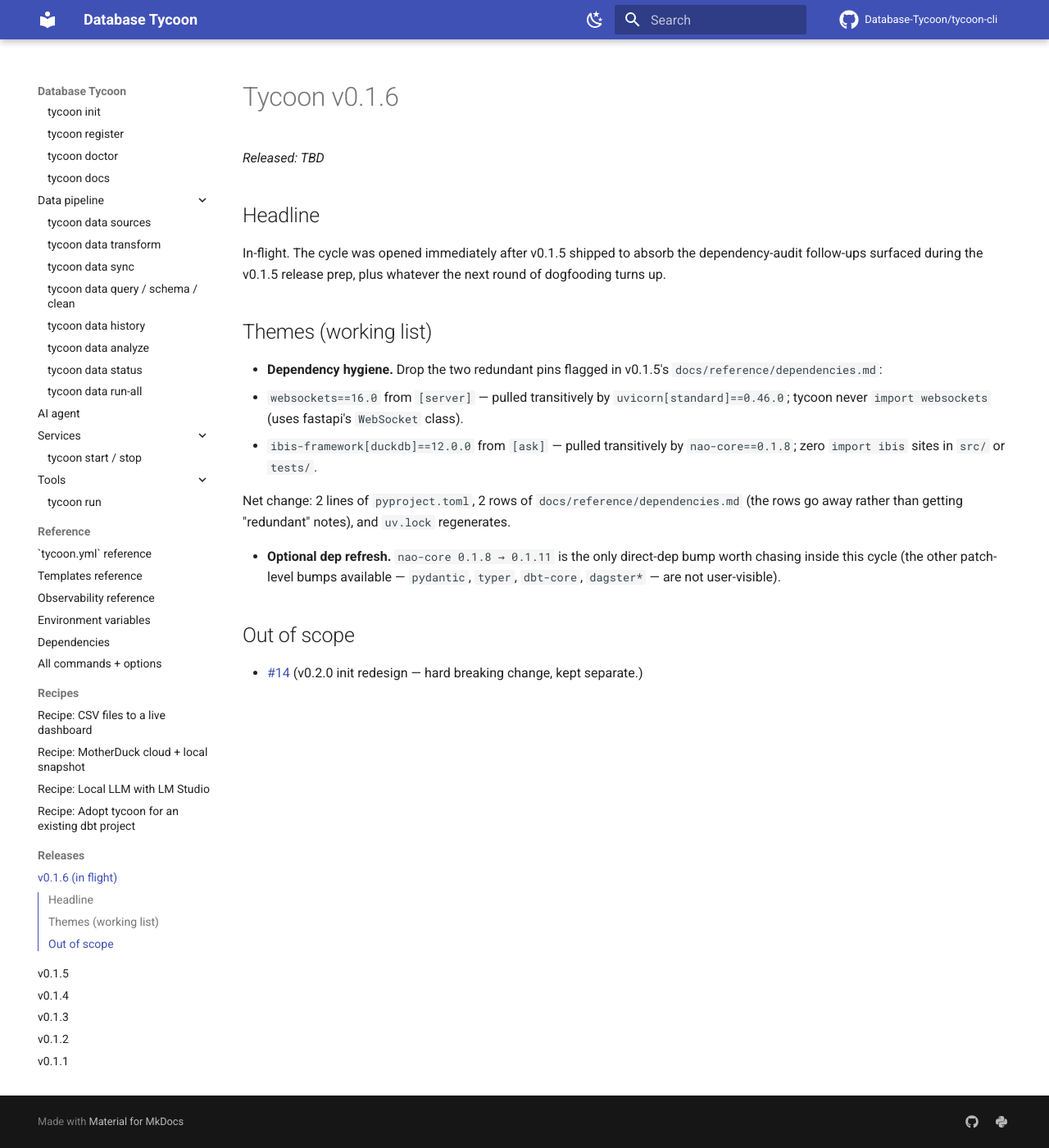
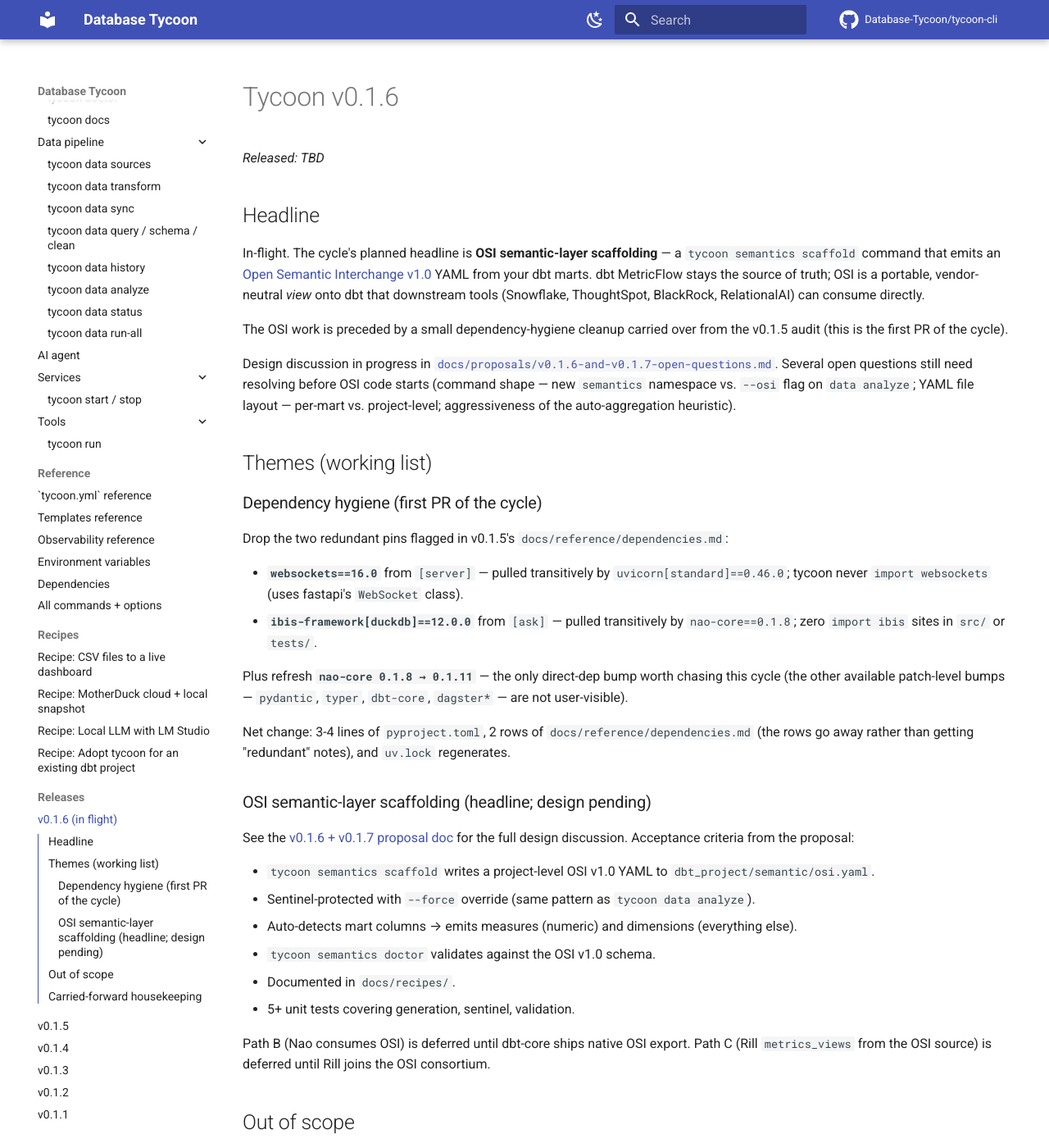
Before and after one commit to Database-Tycoon/tycoon-cli, an MkDocs documentation site: the page built from docs/releases/v0.1.6.md, in a window 1280 px wide and 1400 px high. Shown: the whole window at 82% size. Built offline with MkDocs 1.6.1 and Material for MkDocs 9.7.7, drawn with Linux system fonts in a browser that asks for light colours; comment, search, counter and statistics services are not loaded; some of the changed text lies outside the part shown.

Commit message:
deps: drop redundant pins, bump nao-core to 0.1.11
Three follow-ups from the v0.1.5 dependency audit:

- Drop `websockets==16.0` from `[server]`. `uvicorn[standard]==0.46.0`
  already pulls websockets transitively as the protocol implementation
  behind fastapi's `WebSocket` class. Tycoon never `import websockets`.
- Drop `ibis-framework[duckdb]==12.0.0` from `[ask]`. `nao-core` lists
  `ibis-framework` in its requires; tycoon never `import ibis`. Net
  fallout: `pyarrow` (transitive of ibis's `[duckdb]` extra) leaves
  the install since nothing imports it either.
- Bump `nao-core 0.1.8 → 0.1.11`.

`docs/reference/dependencies.md` updated to drop the two redundant
rows; the install-footprint table now reads honest counts.
`docs/releases/v0.1.6.md` reframed: the cycle's headline is OSI
semantic-layer scaffolding (per `docs/proposals/`); this PR is just
the kickoff hygiene work.

Verified: 475 passed (full suite), ruff + mkdocs --strict clean,
fresh `uv sync` resolves cleanly, fastapi WebSocket + nao_core +
ibis all importable.

Co-Authored-By: Claude Opus 4.7 (1M context) <noreply@anthropic.com>

```diff
--- a/docs/releases/v0.1.6.md
+++ b/docs/releases/v0.1.6.md
@@ -4,20 +4,48 @@ _Released: TBD_
 
 ## Headline
 
-In-flight. The cycle was opened immediately after v0.1.5 shipped to absorb the dependency-audit follow-ups surfaced during the v0.1.5 release prep, plus whatever the next round of dogfooding turns up.
+In-flight. The cycle's planned headline is **OSI semantic-layer scaffolding** — a `tycoon semantics scaffold` command that emits an [Open Semantic Interchange v1.0](https://open-semantic-interchange.org/) YAML from your dbt marts. dbt MetricFlow stays the source of truth; OSI is a portable, vendor-neutral *view* onto dbt that downstream tools (Snowflake, ThoughtSpot, BlackRock, RelationalAI) can consume directly.
+
+The OSI work is preceded by a small dependency-hygiene cleanup carried over from the v0.1.5 audit (this is the first PR of the cycle).
+
+Design discussion in progress in [`docs/proposals/v0.1.6-and-v0.1.7-open-questions.md`](../proposals/v0.1.6-and-v0.1.7-open-questions.md). Several open questions still need resolving before OSI code starts (command shape — new `semantics` namespace vs. `--osi` flag on `data analyze`; YAML file layout — per-mart vs. project-level; aggressiveness of the auto-aggregation heuristic).
 
 ## Themes (working list)
 
-- **Dependency hygiene.** Drop the two redundant pins flagged in v0.1.5's `docs/reference/dependencies.md`:
-  - `websockets==16.0` from `[server]` — pulled transitively by `uvicorn[standard]==0.46.0`; tycoon never `import websockets` (uses fastapi's `WebSocket` class).
-  - `ibis-framework[duckdb]==12.0.0` from `[ask]` — pulled transitively by `nao-core==0.1.8`; zero `import ibis` sites in `src/` or `tests/`.
+### Dependency hygiene (first PR of the cycle)
 
-  Net change: 2 lines of `pyproject.toml`, 2 rows of `docs/reference/dependencies.md` (the rows go away rather than getting "redundant" notes), and `uv.lock` regenerates.
+Drop the two redundant pins flagged in v0.1.5's `docs/reference/dependencies.md`:
 
-- **Optional dep refresh.** `nao-core 0.1.8 → 0.1.11` is the only direct-dep bump worth chasing inside this cycle (the other patch-level bumps available — `pydantic`, `typer`, `dbt-core`, `dagster*` — are not user-visible).
+- **`websockets==16.0`** from `[server]` — pulled transitively by `uvicorn[standard]==0.46.0`; tycoon never `import websockets` (uses fastapi's `WebSocket` class).
+- **`ibis-framework[duckdb]==12.0.0`** from `[ask]` — pulled transitively by `nao-core==0.1.8`; zero `import ibis` sites in `src/` or `tests/`.
+
+Plus refresh **`nao-core 0.1.8 → 0.1.11`** — the only direct-dep bump worth chasing this cycle (the other available patch-level bumps — `pydantic`, `typer`, `dbt-core`, `dagster*` — are not user-visible).
+
+Net change: 3-4 lines of `pyproject.toml`, 2 rows of `docs/reference/dependencies.md` (the rows go away rather than getting "redundant" notes), and `uv.lock` regenerates.
+
+### OSI semantic-layer scaffolding (headline; design pending)
+
+See the [v0.1.6 + v0.1.7 proposal doc](../proposals/v0.1.6-and-v0.1.7-open-questions.md) for the full design discussion. Acceptance criteria from the proposal:
+
+- `tycoon semantics scaffold` writes a project-level OSI v1.0 YAML to `dbt_project/semantic/osi.yaml`.
+- Sentinel-protected with `--force` override (same pattern as `tycoon data analyze`).
+- Auto-detects mart columns → emits measures (numeric) and dimensions (everything else).
+- `tycoon semantics doctor` validates against the OSI v1.0 schema.
+- Documented in `docs/recipes/`.
+- 5+ unit tests covering generation, sentinel, validation.
+
+Path B (Nao consumes OSI) is deferred until dbt-core ships native OSI export. Path C (Rill `metrics_views` from the OSI source) is deferred until Rill joins the OSI consortium.
 
 ## Out of scope
 
 - [#14][] (v0.2.0 init redesign — hard breaking change, kept separate.)
+- v0.1.7 cloud-bucket checkpoint via DuckLake — separate cycle.
+
+## Carried-forward housekeeping
+
+- Closed [#22][], [#23][], [#24][] during v0.1.6 kickoff. All three shipped fixed in v0.1.5; the v0.1.5 PR body listed the issue numbers but didn't use a closing keyword, so they stayed open.
 
 [#14]: https://github.com/Database-Tycoon/tycoon-cli/issues/14
+[#22]: https://github.com/Database-Tycoon/tycoon-cli/issues/22
+[#23]: https://github.com/Database-Tycoon/tycoon-cli/issues/23
+[#24]: https://github.com/Database-Tycoon/tycoon-cli/issues/24
--- a/pyproject.toml
+++ b/pyproject.toml
@@ -35,7 +35,6 @@ dependencies = [
 server = [
     "fastapi==0.136.1",
     "uvicorn[standard]==0.46.0",
-    "websockets==16.0",
 ]
 dagster = [
     "dagster==1.13.2",
@@ -44,8 +43,7 @@ dagster = [
     "dagster-dlt==0.29.2",
 ]
 ask = [
-    "nao-core==0.1.8",
-    "ibis-framework[duckdb]==12.0.0",
+    "nao-core==0.1.11",
 ]
 docs = [
     "mkdocs==1.6.1",
```
Also changed, not shown: CHANGELOG.md (+6 -1 lines), docs/reference/dependencies.md (+4 -6 lines), 1 other file.
